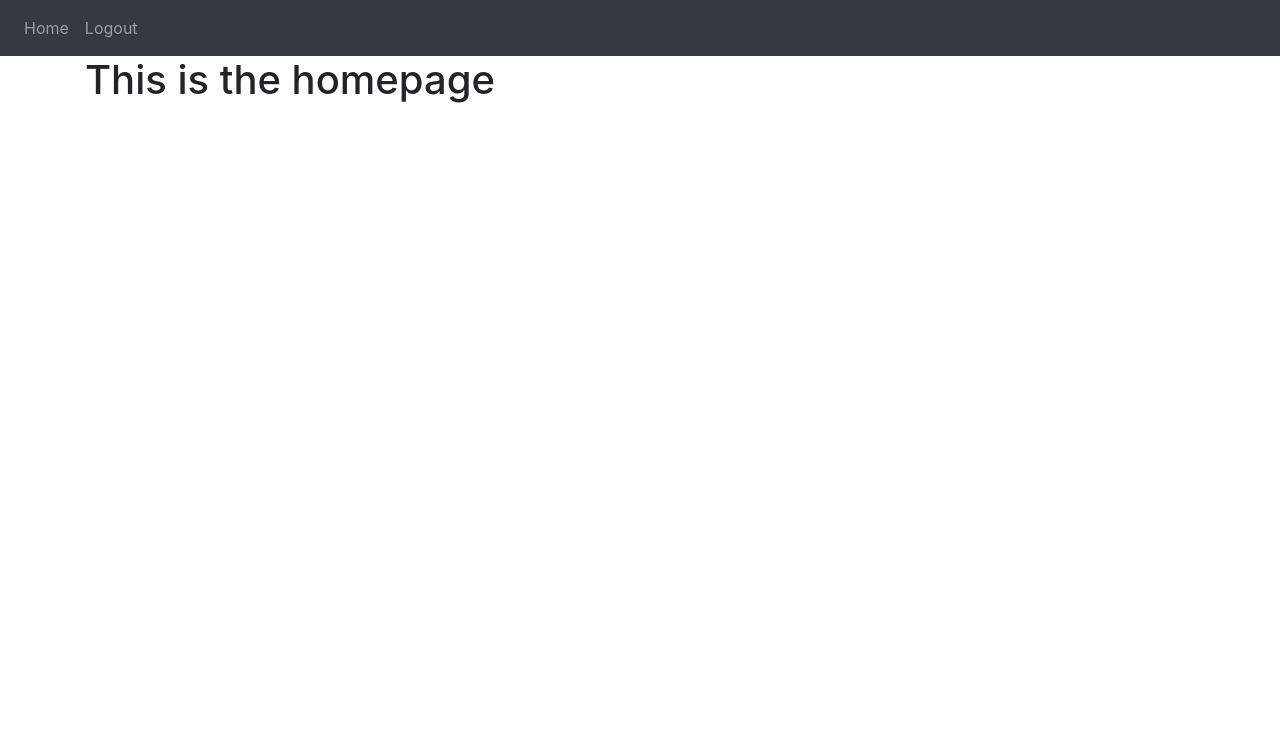
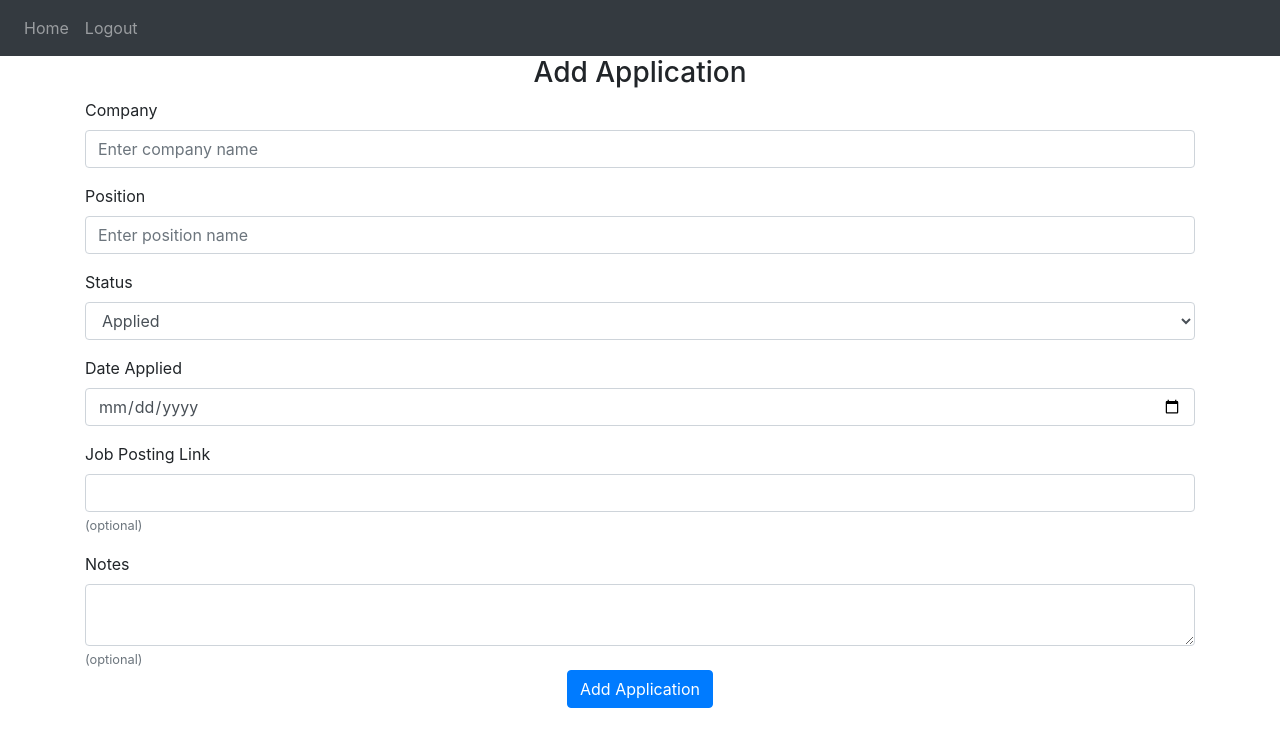
Before and after one commit to nathanjspriegel/job-application-tracker, a Flask app: page / in a window 1280 px wide. Shown: the top 747 px of the page. Run offline with Flask 3, Linux system fonts and the light colour scheme; the visitor is signed in with stand-in values (Sample User, id 1); some libraries are stand-ins or nearby versions.

Commit message:
Add form to home page and replace Note model with Application
-Add Application model with company, position, status, date, link, and
notes.
-Set up form for adding applications.

```diff
--- a/website/__init__.py
+++ b/website/__init__.py
@@ -21,7 +21,7 @@ def create_app():
     app.register_blueprint(views, url_prefix='/')
     app.register_blueprint(auth, url_prefix='/')
 
-    from .models import User, Note
+    from .models import User, Application
 
     create_database(app)
 
--- a/website/auth.py
+++ b/website/auth.py
@@ -42,8 +42,7 @@ def sign_up():
         user = User.query.filter_by(email=email).first()
         if user:
             flash('Email already exists!', category='error')
-
-        if len(email) < 4:
+        elif len(email) < 4:
             flash('Email must be over 4 characters.', category='error')
         elif len(firstName) < 1:
             flash('Name must be over 1 character.', category='error')
@@ -55,7 +54,7 @@ def sign_up():
             new_user = User(email=email, firstName=firstName, password=generate_password_hash(password1))
             db.session.add(new_user)
             db.session.commit()
-            login_user(user, remember=True)
+            login_user(new_user, remember=True)
             flash('Account created!', category='success')
             return redirect(url_for('views.home'))
 
--- a/website/templates/home.html
+++ b/website/templates/home.html
@@ -1,3 +1,65 @@
 {% extends "base.html" %} {% block title %}Home{% endblock %} {% block content%}
-<h1>This is the homepage</h1>
+
+<form method="POST">
+  <div class="form-group">
+    <h3 align="center">Add Application</h3>
+    <label for="company">Company</label>
+    <input
+      type="text"
+      class="form-control"
+      id="company"
+      name="company"
+      placeholder="Enter company name"
+      required
+    />
+  </div>
+
+  <div class="form-group">
+    <label for="position">Position</label>
+    <input
+      type="text"
+      class="form-control"
+      id="position"
+      name="position"
+      placeholder="Enter position name"
+      required
+    />
+  </div>
+
+  <div class="form-group">
+    <label for="status">Status</label>
+    <select class="form-control" id="status" name="status">
+      <option>Applied</option>
+      <option>Interviewing</option>
+      <option>Offer</option>
+      <option>Rejected</option>
+    </select>
+  </div>
+
+  <div class="form-group">
+    <label for="date_applied">Date Applied</label>
+    <input
+      type="date"
+      class="form-control"
+      id="date_applied"
+      name="date_applied"
+      required
+    />
+  </div>
+
+  <div class="form-group">
+    <label for="link">Job Posting Link</label>
+    <input type="url" class="form-control" id="link" name="link" />
+    <small id="optional" class="text-muted"> (optional) </small>
+  </div>
+
+  <label for="notes">Notes</label>
+  <textarea name="note" id="note" class="form-control"></textarea>
+  <small id="optional" class="text-muted"> (optional) </small>
+  <br />
+
+  <div align="center">
+    <button type="submit" class="btn btn-primary">Add Application</button>
+  </div>
+</form>
 {% endblock %}
--- a/website/templates/sign_up.html
+++ b/website/templates/sign_up.html
@@ -10,7 +10,7 @@ content%}
       class="form-control"
       id="email"
       name="email"
-      placeholder="Enter email"
+      placeholder="name@example.com"
     />
   </div>
   <div class="form-group">
@@ -32,6 +32,9 @@ content%}
       name="password1"
       placeholder="Enter password"
     />
+    <small id="passwordParam" class="text-muted">
+      Must be over 7 characters long.
+    </small>
   </div>
   <div class="form-group">
     <label for="password2">Password (Confirm)</label>
--- a/website/views.py
+++ b/website/views.py
@@ -1,5 +1,8 @@
 from flask import Blueprint, render_template
 from flask_login import login_required, current_user
+from datetime import datetime
+from .models import Application
+from . import db
 
 views = Blueprint('views', __name__)
 
```
Also changed, not shown: website/models.py (+9 -6 lines).
